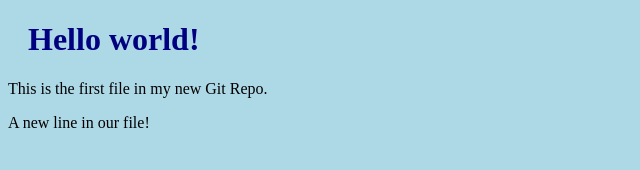
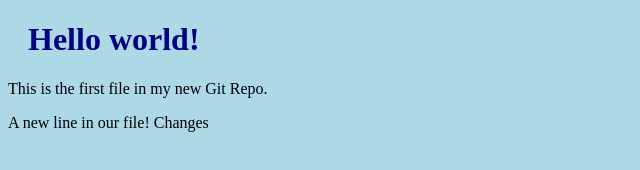
Before and after one commit to nandhakumarbaskar/hello-world-75, a plain HTML site: page index.html in a window 1280 px wide. Shown: the full height of the page, 0-640 px from the left. Drawn offline with Linux system fonts and the light colour scheme.

Commit message:
committed the emergency fix

```diff
--- a/index.html
+++ b/index.html
@@ -8,7 +8,7 @@
 
 <h1>Hello world!</h1>
 <p>This is the first file in my new Git Repo.</p>
-<p>A new line in our file!</p>
+<p>A new line in our file! Changes</p>
 
 </body>
 </html>
```
